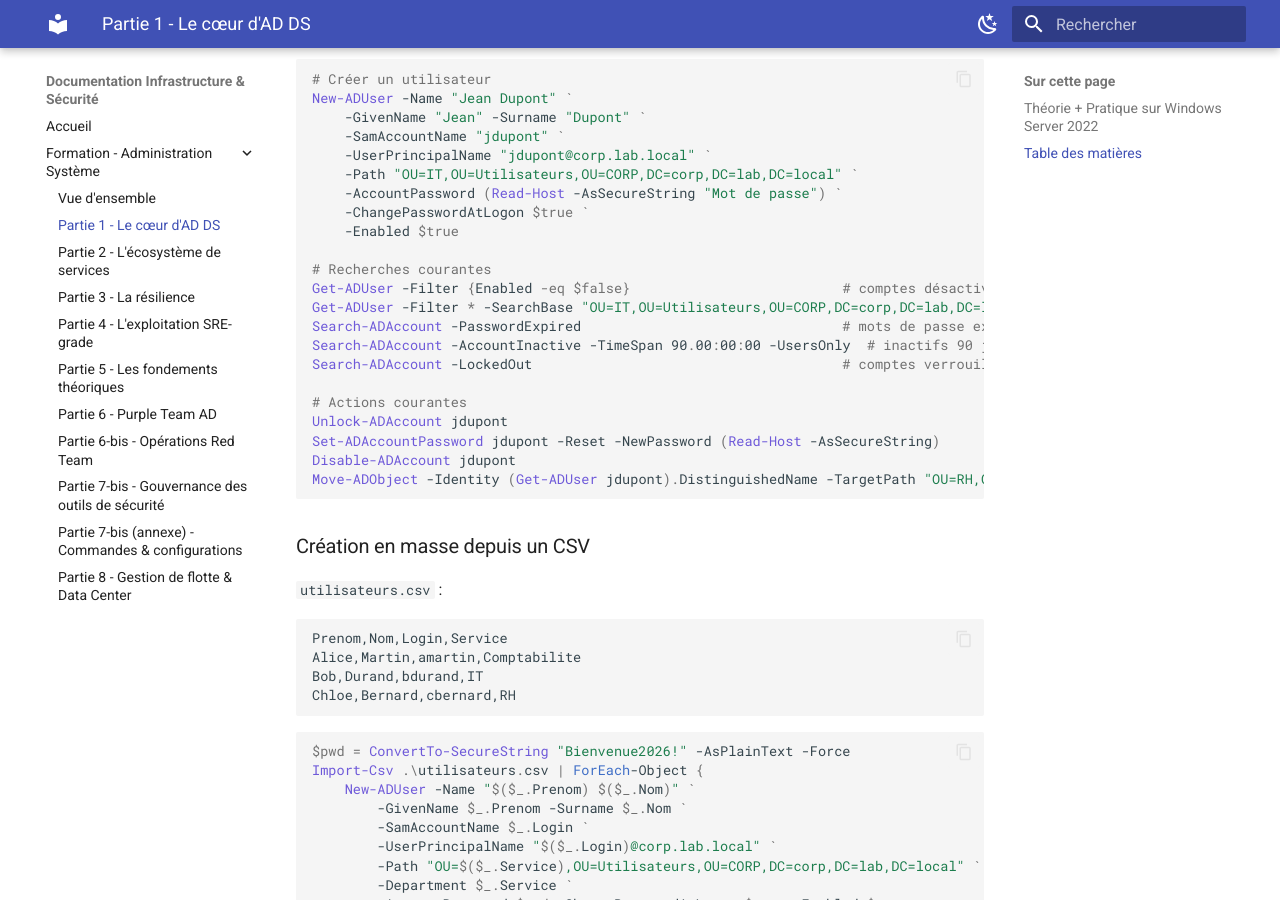
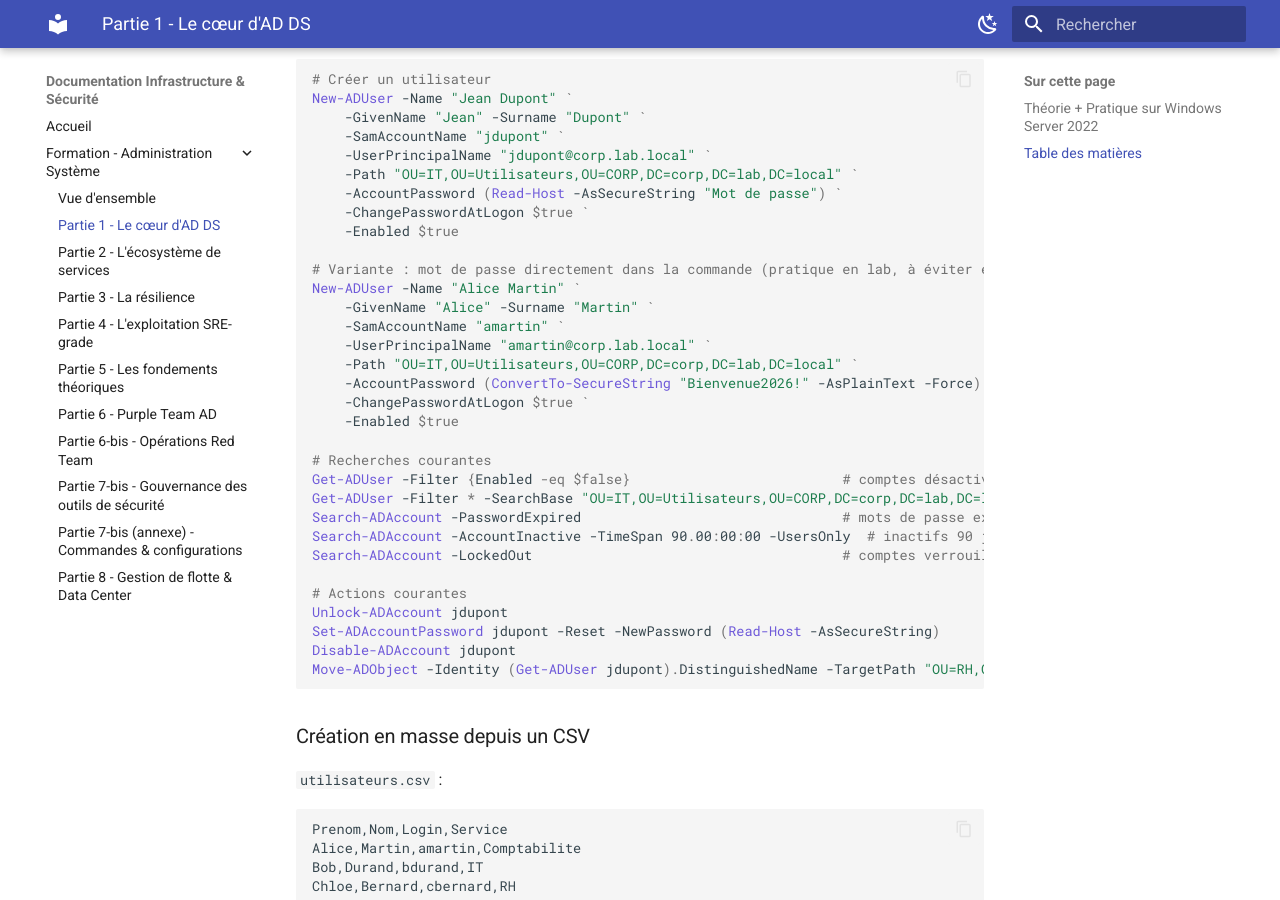
Before and after one commit to andrihan/Active-Directory, an MkDocs documentation site: the page built from docs/01-fondations.md, in a window 1280 px wide and 900 px high, scrolled down 11871 px. Built offline with MkDocs 1.6.1 and Material for MkDocs 9.7.7, drawn with Linux system fonts in a browser that asks for light colours.

Commit message:
docs: ajouter un exemple New-ADUser avec mot de passe inline

```diff
--- a/docs/01-fondations.md
+++ b/docs/01-fondations.md
@@ -377,6 +377,16 @@ New-ADUser -Name "Jean Dupont" `
     -UserPrincipalName "jdupont@corp.lab.local" `
     -Path "OU=IT,OU=Utilisateurs,OU=CORP,DC=corp,DC=lab,DC=local" `
     -AccountPassword (Read-Host -AsSecureString "Mot de passe") `
+    -ChangePasswordAtLogon $true `
+    -Enabled $true
+
+# Variante : mot de passe directement dans la commande (pratique en lab, à éviter en prod car en clair dans l'historique)
+New-ADUser -Name "Alice Martin" `
+    -GivenName "Alice" -Surname "Martin" `
+    -SamAccountName "amartin" `
+    -UserPrincipalName "amartin@corp.lab.local" `
+    -Path "OU=IT,OU=Utilisateurs,OU=CORP,DC=corp,DC=lab,DC=local" `
+    -AccountPassword (ConvertTo-SecureString "Bienvenue2026!" -AsPlainText -Force) `
     -ChangePasswordAtLogon $true `
     -Enabled $true
 
```
